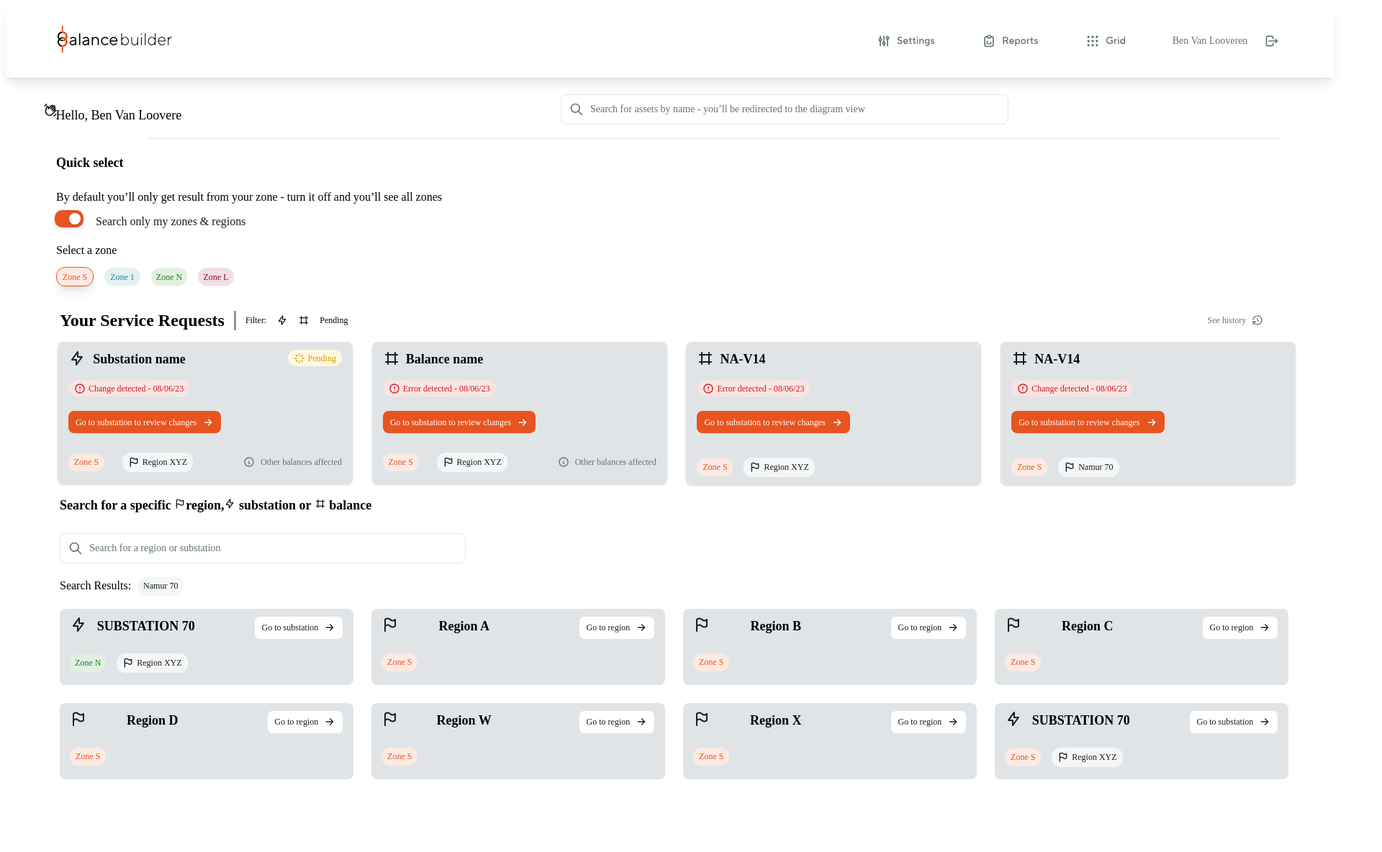
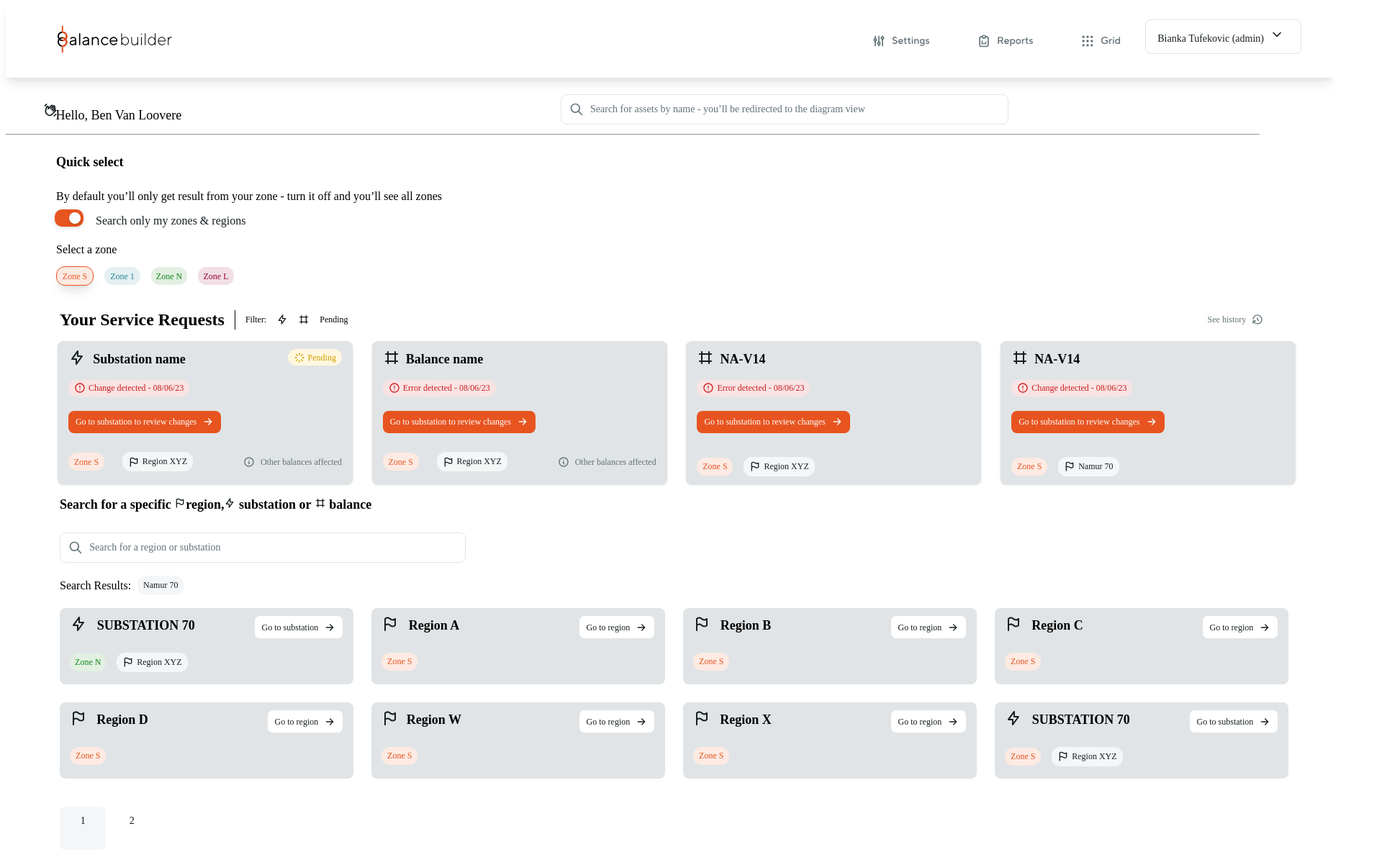
Before and after one commit to HJ1111111/BalanceBuilder, a React (Create React App) app: page / in a window 1280 px wide. Shown: the top 1184 px of the page at 72% size, 1920 px wide, since content can reach past the window. Before the commit the page ends 1091 px from the top, so only its background shows below. Built offline with nearby package versions, Linux system fonts and the light colour scheme.

Commit message:
new dropdown component added at navbar

```diff
--- a/src/Components/Dashboard/bbdashboard.tsx
+++ b/src/Components/Dashboard/bbdashboard.tsx
@@ -64,18 +64,7 @@ export const Dashboard = () => {
         Search for assets by name - you’ll be redirected to the diagram view
       </div>
       <p className="greeting">Hello, Ben Van Loovere</p>
-
-      <span className="line">
-        <svg
-          xmlns="http://www.w3.org/2000/svg"
-          width="1970"
-          height="1"
-          viewBox="0 0 1574 1"
-          fill="none"
-        >
-          <path d="M1 1H1573" stroke="#BAC1C4" stroke-linecap="round" />
-        </svg>
-      </span>
+      <hr className="line"></hr>
 
       <div className="header">
         <p className="qstext">Quick select</p>
--- a/src/Components/Dashboard/dashboard.css
+++ b/src/Components/Dashboard/dashboard.css
@@ -22,11 +22,12 @@
 }
 
 .line {
-  width: 1572px;
+  width: 1740px;
   height: 0px;
   flex-shrink: 0;
   stroke-width: 1px;
   stroke: var(--colors-gray-200, #bac1c4);
+  margin-top: 2%;
 }
 
 .searchbox {
--- a/src/Components/Dashboard/search-results.css
+++ b/src/Components/Dashboard/search-results.css
@@ -105,6 +105,17 @@
   margin-right: 18%;
 }
 
+.Searchresultscardh2text {
+  /* typography/0-Recommended/H3 - Bold */
+  font-family: TT Norms Pro;
+  font-size: 18px;
+  font-style: normal;
+  font-weight: 700;
+  line-height: 20px; /* 144.444% */
+  margin-top: 1%;
+  margin-right: 40%;
+}
+
 .Searchresultscardicons {
   display: flex;
   width: 24px;
@@ -162,3 +173,59 @@
   font-weight: 500;
   line-height: 16px; /* 133.333% */
 }
+
+.pagination {
+  display: flex;
+  width: 488px;
+  justify-content: space-between;
+  align-items: flex-start;
+}
+
+.paginationnumbers {
+  display: flex;
+  align-items: flex-start;
+  gap: 4px;
+}
+
+.paginationnumbers1 {
+  display: flex;
+  width: 40px;
+  height: 40px;
+  padding: 10px 12px;
+  justify-content: center;
+  align-items: flex-start;
+  gap: 8px;
+  border-radius: 8px;
+  background: var(--colors-neutral-bg-surface-hover, #f5f6f7);
+
+  color: var(--colors-neutral-fg, #171f22);
+  text-align: center;
+
+  /* typography/text/sm/medium */
+  font-family: TT Norms Pro;
+  font-size: 14px;
+  font-style: normal;
+  font-weight: 500;
+  line-height: 20px; /* 142.857% */
+}
+
+.paginationnumbers2 {
+  display: flex;
+  width: 40px;
+  height: 40px;
+  padding: 10px 12px;
+  justify-content: center;
+  align-items: flex-start;
+  gap: 8px;
+  border-radius: 8px;
+  background: var(--colors-neutral-bg-surface, #fff);
+  color: var(--colors-neutral-fg, #171f22);
+  text-align: center;
+
+  /* typography/text/sm/medium */
+  font-family: TT Norms Pro;
+  font-size: 14px;
+  font-style: normal;
+  font-weight: 500;
+  line-height: 20px; /* 142.857% */
+}
--- a/src/Components/Dashboard/search-results.tsx
+++ b/src/Components/Dashboard/search-results.tsx
@@ -160,7 +160,7 @@ export const SearchResults = () => {
                 />
               </svg>
             </div>
-            <p className="Searchresultscardh1text">Region A</p>
+            <p className="Searchresultscardh2text">Region A</p>
             <div className="Searchresultscardh1button">
               Go to region
               <div className="pendingicon">
@@ -205,7 +205,7 @@ export const SearchResults = () => {
                 />
               </svg>
             </div>
-            <p className="Searchresultscardh1text">Region B</p>
+            <p className="Searchresultscardh2text">Region B</p>
             <div className="Searchresultscardh1button">
               Go to region
               <div className="pendingicon">
@@ -250,7 +250,7 @@ export const SearchResults = () => {
                 />
               </svg>
             </div>
-            <p className="Searchresultscardh1text">Region C</p>
+            <p className="Searchresultscardh2text">Region C</p>
             <div className="Searchresultscardh1button">
               Go to region
               <div className="pendingicon">
@@ -295,7 +295,7 @@ export const SearchResults = () => {
                 />
               </svg>
             </div>
-            <p className="Searchresultscardh1text">Region D</p>
+            <p className="Searchresultscardh2text">Region D</p>
             <div className="Searchresultscardh1button">
               Go to region
               <div className="pendingicon">
@@ -340,7 +340,7 @@ export const SearchResults = () => {
                 />
               </svg>
             </div>
-            <p className="Searchresultscardh1text">Region W</p>
+            <p className="Searchresultscardh2text">Region W</p>
             <div className="Searchresultscardh1button">
               Go to region
               <div className="pendingicon">
@@ -385,7 +385,7 @@ export const SearchResults = () => {
                 />
               </svg>
             </div>
-            <p className="Searchresultscardh1text">Region X</p>
+            <p className="Searchresultscardh2text">Region X</p>
             <div className="Searchresultscardh1button">
               Go to region
               <div className="pendingicon">
@@ -474,6 +474,12 @@ export const SearchResults = () => {
             </label>
           </div>
         </div>
+        <div className="pagination">
+          <div className="paginationnumbers">
+            <p className="paginationnumbers1">1</p>
+            <p className="paginationnumbers2">2</p>
+          </div>
+        </div>
       </section>
     </section>
   );
--- a/src/Components/Navbar/navbar.css
+++ b/src/Components/Navbar/navbar.css
@@ -57,7 +57,7 @@
   border-radius: 8px;
   background: var(--colors-neutral-bg-surface, #fff);
 }
-
+/*
 .account {
   display: flex;
   width: 190px;
@@ -75,12 +75,49 @@
   font-style: normal;
   font-weight: 500;
   line-height: 20px; /* 142.857% */
-}
 
-.accountbutton {
+/* .accountbutton {
   display: flex;
   justify-content: center;
   align-items: center;
   gap: 4px;
   border-radius: 8px;
+} */
+
+.dropdown {
+  display: flex;
+  flex-direction: row;
+  align-items: flex-end;
+  gap: 4px;
 }
+
+.dropdownbutton {
+  display: flex;
+  padding: 10px 16px;
+  justify-content: center;
+  align-items: center;
+  gap: 8px;
+  border-radius: 8px;
+  border: 1px solid var(--colors-neutral-border, #e1e4e6);
+  background: var(--colors-neutral-bg-surface, #fff);
+}
+
+.dropdownbuttontext {
+  color: var(--colors-neutral-fg, #171f22);
+
+  /* typography/text/sm/medium */
+  font-family: TT Norms Pro;
+  font-size: 14px;
+  font-style: normal;
+  font-weight: 500;
+  line-height: 20px; /* 142.857% */
+}
+
+.dropdownbuttonicon {
+  display: inline-flex;
+  width: 35px;
+  height: 20px;
+  justify-content: center;
+  align-items: center;
+  flex-shrink: 0;
+}
--- a/src/Components/Navbar/navbar.tsx
+++ b/src/Components/Navbar/navbar.tsx
@@ -154,27 +154,27 @@ export const Navbar = () => {
             />
           </svg>
         </div>
-        <div className="account">
-          <div className="accountlabel">Ben Van Looveren</div>
-          &nbsp;&nbsp;&nbsp;&nbsp;&nbsp;&nbsp;
-          <div className="accountbutton">
+        <div className="dropdown">
+          <div className="dropdownbutton">
+            <div className="dropdownbuttontext">
+              Bianka Tufekovic (admin)
+              <div className="dropdownbuttonicon">
                 <svg
+                  xmlns="http://www.w3.org/2000/svg"
                   width="20"
                   height="20"
                   viewBox="0 0 20 20"
                   fill="none"
-              xmlns="http://www.w3.org/2000/svg"
                 >
-              <g id="Icon">
                   <path
-                  id="Vector (Stroke)"
                     fill-rule="evenodd"
                     clip-rule="evenodd"
-                  d="M2.39892 3.23223C2.86776 2.76339 3.50365 2.5 4.16669 2.5H10C10.6631 2.5 11.2989 2.76339 11.7678 3.23223C12.2366 3.70107 12.5 4.33696 12.5 5V6.66667C12.5 7.1269 12.1269 7.5 11.6667 7.5C11.2064 7.5 10.8334 7.1269 10.8334 6.66667V5C10.8334 4.77899 10.7456 4.56702 10.5893 4.41074C10.433 4.25446 10.221 4.16667 10 4.16667H4.16669C3.94567 4.16667 3.73371 4.25446 3.57743 4.41074C3.42115 4.56702 3.33335 4.77899 3.33335 5V15C3.33335 15.221 3.42115 15.433 3.57743 15.5893C3.73371 15.7455 3.94567 15.8333 4.16669 15.8333H10C10.221 15.8333 10.433 15.7455 10.5893 15.5893C10.7456 15.433 10.8334 15.221 10.8334 15V13.3333C10.8334 12.8731 11.2064 12.5 11.6667 12.5C12.1269 12.5 12.5 12.8731 12.5 13.3333V15C12.5 15.663 12.2366 16.2989 11.7678 16.7678C11.2989 17.2366 10.6631 17.5 10 17.5H4.16669C3.50365 17.5 2.86776 17.2366 2.39892 16.7678C1.93008 16.2989 1.66669 15.663 1.66669 15V5C1.66669 4.33696 1.93008 3.70107 2.39892 3.23223ZM14.4108 6.91074C14.7362 6.58531 15.2638 6.58531 15.5893 6.91074L18.0893 9.41074C18.4147 9.73618 18.4147 10.2638 18.0893 10.5893L15.5893 13.0893C15.2638 13.4147 14.7362 13.4147 14.4108 13.0893C14.0853 12.7638 14.0853 12.2362 14.4108 11.9107L15.4882 10.8333H5.83335C5.37312 10.8333 5.00002 10.4602 5.00002 10C5.00002 9.53976 5.37312 9.16667 5.83335 9.16667H15.4882L14.4108 8.08926C14.0853 7.76382 14.0853 7.23618 14.4108 6.91074Z"
-                  fill="#617177"
+                    d="M4.41076 6.91073C4.7362 6.5853 5.26384 6.5853 5.58928 6.91073L10 11.3215L14.4108 6.91073C14.7362 6.5853 15.2638 6.5853 15.5893 6.91073C15.9147 7.23617 15.9147 7.76381 15.5893 8.08925L10.5893 13.0892C10.2638 13.4147 9.7362 13.4147 9.41076 13.0892L4.41076 8.08925C4.08533 7.76381 4.08533 7.23617 4.41076 6.91073Z"
+                    fill="#171F22"
                   />
-              </g>
                 </svg>
+              </div>
+            </div>
           </div>
         </div>
       </div>
```
Lines whose indentation alone changed are shown as unchanged.
